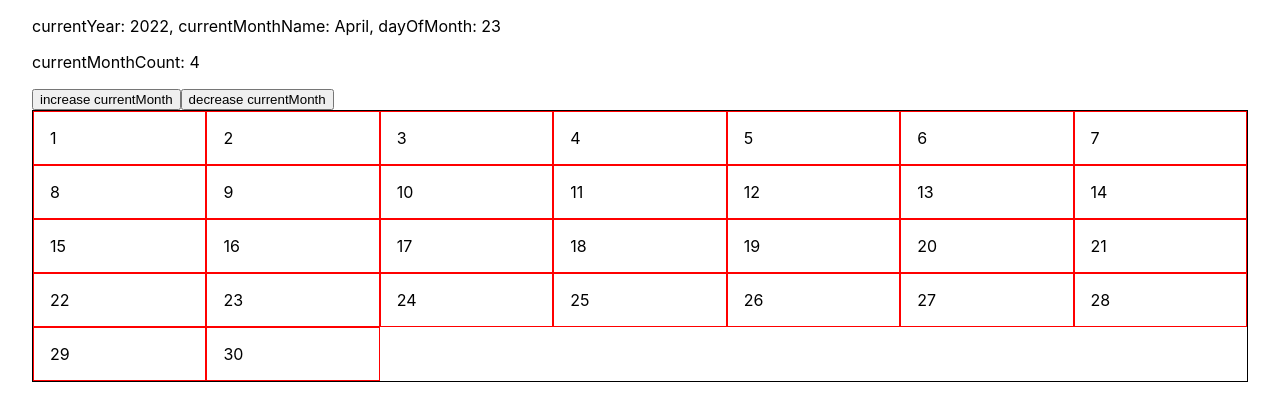
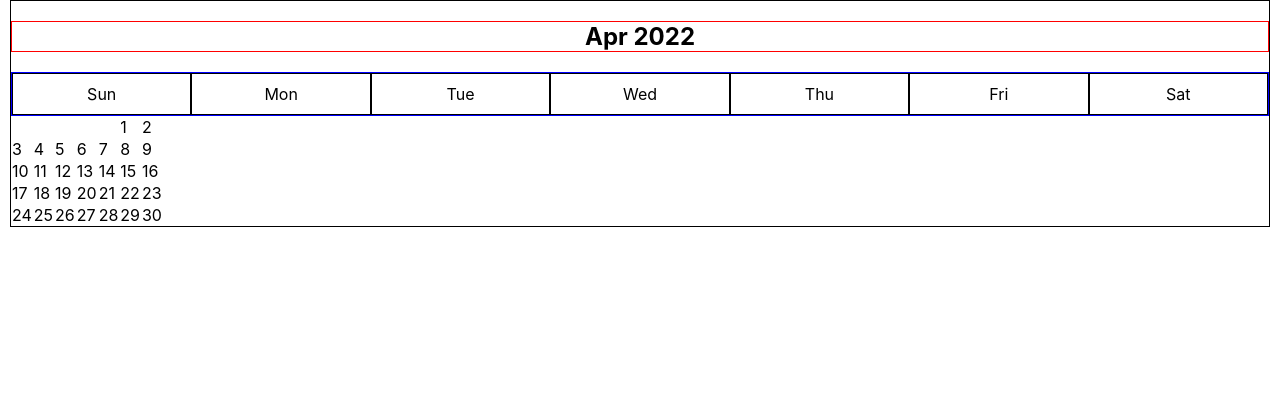
Before and after one commit to develijahlee/calendar-budget, a Next.js app: page / in a window 1280 px wide. Shown: the top 420 px of the page. Built offline with nearby package versions, Linux system fonts and the light colour scheme.

Commit message:
setup new calendar logic and UI

```diff
--- a/pages/index.tsx
+++ b/pages/index.tsx
@@ -1,94 +1,83 @@
+import { useState, useEffect, useRef, useMemo } from 'react'
 import type { NextPage } from 'next'
 import Head from 'next/head'
-import { useState, useEffect } from 'react'
 import styles from '../styles/Home.module.scss'
 
+const months = ["Jan", "Feb", "Mar", "Apr", "May", "Jun", "Jul", "Aug", "Sep", "Oct", "Nov", "Dec"]
+// console.log('render')
+
 const Home: NextPage = () => {
-  const [currentYear, setCurrentYear] = useState(new Date().getFullYear())
-  const [currentMonthName, setCurrentMonthName] = useState('')
-  const [currentMonthCount, setCurrentMonthCount] = useState(new Date().getMonth() + 1)
-  const [dayOfMonth] = useState(new Date().getDate())
-  const [totalDaysOfMonth, setTotalDaysOfMonth] = useState([]) as Array<any>
+  const today = useMemo(() => new Date(), []);
+  const [currentMonth, setCurrentMonth] = useState(today.getMonth())
+  const [currentYear, setCurrentYear] = useState(today.getFullYear())
+  const calendarBodyRef = useRef<HTMLDivElement>(null)
 
-  const getDaysInMonth = (year: number, month: number) => {
-    console.log('year', year, 'month', month)
-    return new Date(year, month, 0).getDate();
-  }
-
-  const getMonthName = (month: number) => {
-    switch (month) {
-      case 1:
-        return 'January'
-      case 2:
-        return 'February'
-      case 3:
-        return 'March'
-      case 4:
-        return 'April'
-      case 5:
-        return 'May'
-      case 6:
-        return 'June'
-      case 7:
-        return 'July'
-      case 8:
-        return 'August'
-      case 9:
-        return 'September'
-      case 10:
-        return 'October'
-      case 11:
-        return 'November'
-      case 12:
-        return 'December'
-      default:
-        return ''
-    }
-  }
-
-  const changeCurrentMonth = (param: string) => {
-    if (param === 'increase') {
-      if (currentMonthCount === 12) {
-        setCurrentYear(currentYear => currentYear + 1)
-        setCurrentMonthCount(1)
-      } else {
-        setCurrentMonthCount(currentMonthCount => currentMonthCount + 1)
-      }
-    } else if (param === 'decrease') {
-      if (currentMonthCount === 1) {
-        setCurrentYear(currentYear => currentYear - 1)
-        setCurrentMonthCount(12)
-      } else {
-        setCurrentMonthCount(currentMonthCount => currentMonthCount - 1)
-      }
-    }
+  // check how many days in a month code from https://dzone.com/articles/determining-number-days-month
+  const daysInMonth = (iMonth: any, iYear: any) => {
+    return 32 - new Date(iYear, iMonth, 32).getDate();
   }
 
   useEffect(() => {
-    const currentMonthName = getMonthName(currentMonthCount)
-    const daysInCurrentMonth = getDaysInMonth(currentYear, currentMonthCount);
-    setCurrentYear(currentYear)
-    setCurrentMonthName(currentMonthName)
-    setTotalDaysOfMonth([...Array(daysInCurrentMonth).keys()])
-  }, [currentMonthCount, currentYear])
+    const showCalendar = (month: any, year: any) => {
+      const firstDay = (new Date(year, month)).getDay();
+      const calendarBody = calendarBodyRef.current
+
+      // creating all cells
+      let date = 1;
+      for (let i = 0; i < 6; i++) {
+        // creates a table row
+        let row = document.createElement("tr");
+        //creating individual cells, filing them up with data.
+        for (let j = 0; j < 7; j++) {
+          if (i === 0 && j < firstDay) {
+            let cell = document.createElement("td");
+            let cellText = document.createTextNode("");
+            cell.appendChild(cellText);
+            row.appendChild(cell);
+          } else if (date > daysInMonth(month, year)) {
+            break;
+          } else {
+            let cell = document.createElement("td");
+            let cellText = document.createTextNode(String(date));
+            if (date === today.getDate() && year === today.getFullYear() && month === today.getMonth()) {
+              cell.classList.add("bg-info");
+            } // color today's date
+            cell.appendChild(cellText);
+            row.appendChild(cell);
+            date++;
+          }
+        }
+        if (calendarBody) {
+          calendarBody.appendChild(row); // appending each row into calendar body.
+        }
+      }
+    }
+    showCalendar(currentMonth, currentYear);
+  }, [currentMonth, currentYear, today])
 
   return (
-    <div className={styles.container}>
+    <>
       <Head>
         <title>Calendar Budget App</title>
         <meta name="description" content="Generated by create next app" />
         <link rel="icon" href="/favicon.ico" />
       </Head>
-      <p>currentYear: {currentYear}, currentMonthName: {currentMonthName}, dayOfMonth: {dayOfMonth}</p>
-      <p>currentMonthCount: {currentMonthCount}</p>
-      <button onClick={() => changeCurrentMonth('increase')}>increase currentMonth</button>
-      <button onClick={() => changeCurrentMonth('decrease')}>decrease currentMonth</button>
       <div className={styles.calendarWrap}>
-        {totalDaysOfMonth.map((day: number) => (
-          <div key={day + 1}>{day + 1}</div>
-        ))}
+        <h2 className={styles.monthTitle}>{months[currentMonth]} {currentYear}</h2>
+        <div className={styles.daysWrap}>
+          <span>Sun</span>
+          <span>Mon</span>
+          <span>Tue</span>
+          <span>Wed</span>
+          <span>Thu</span>
+          <span>Fri</span>
+          <span>Sat</span>
+        </div>
+        <div ref={calendarBodyRef} className={styles.calendarBody}>
+
+        </div>
       </div>
-    </div>
+    </>
   )
 }
 
--- a/styles/Home.module.scss
+++ b/styles/Home.module.scss
@@ -1,13 +1,20 @@
-.container {
-  padding: 0 2rem;
+.calendarWrap {
+  border: 1px solid black;
+  margin: 0 10px;
 }
 
-.calendarWrap {
-  border: 1px solid black;
+.monthTitle {
+  border: 1px solid red;
+  text-align: center;
+}
+
+.daysWrap {
+  border: 1px solid blue;
   display: grid;
   grid-template-columns: repeat(7, 1fr);
-  div {
-    border: 1px solid red;
-    padding: 1rem;
+  span {
+    border: 1px solid black;
+    text-align: center;
+    padding: 10px;
   }
 }
```
